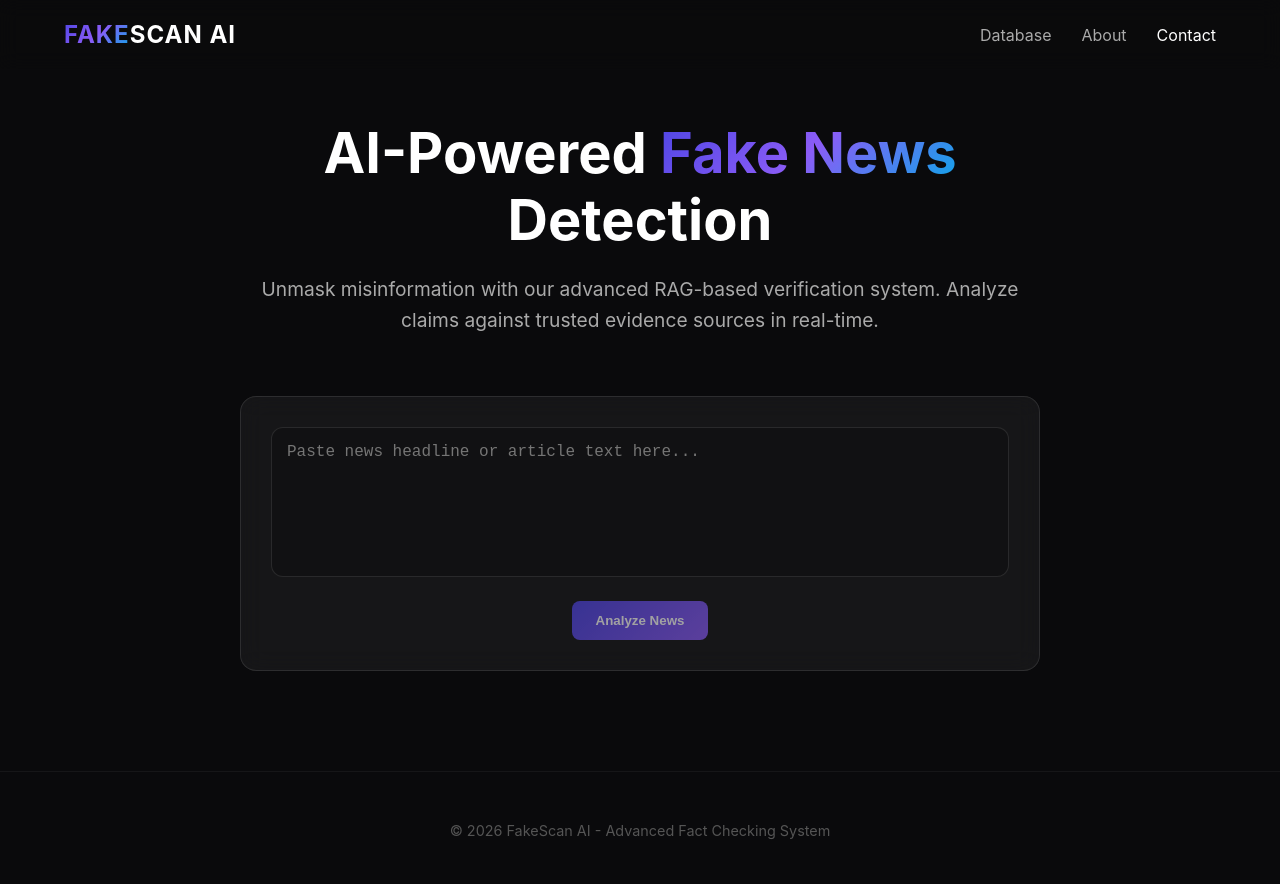
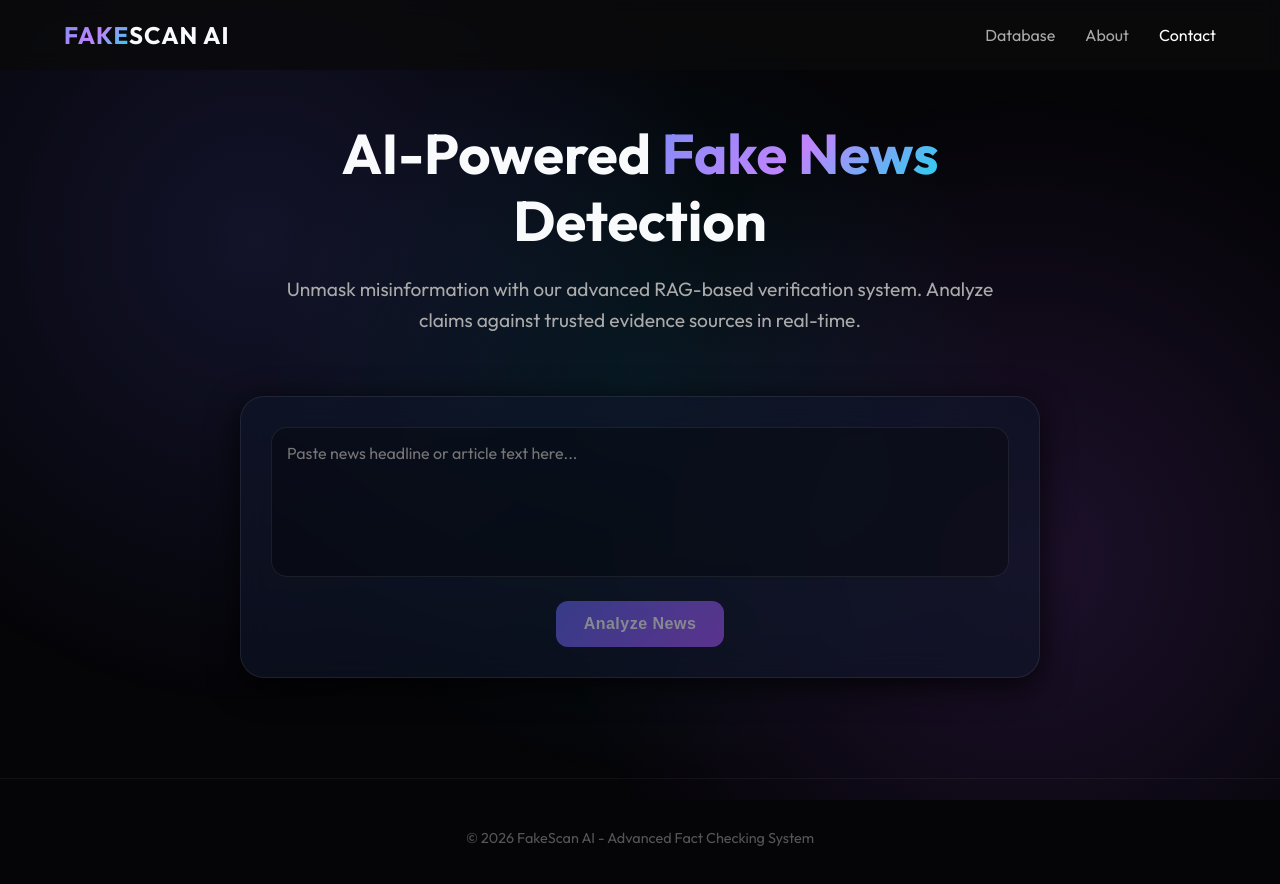
Before and after one commit to bhanu-3333/retrieval-augmented-fact-checker, a Next.js app in the folder fake-news-frontend/: page / in a window 1280 px wide. Shown: the top 884 px of the page. Built offline with nearby package versions, Linux system fonts and the light colour scheme.

Commit message:
feat: implement frontend components and global styles for the fake news analysis interface

```diff
--- a/fake-news-frontend/src/app/globals.css
+++ b/fake-news-frontend/src/app/globals.css
@@ -1,83 +1,179 @@
+@import url('https://fonts.googleapis.com/css2?family=Outfit:wght@300;400;600;700&family=JetBrains+Mono:wght@400;500&display=swap');
+
 :root {
-  --background: #0a0a0c;
-  --foreground: #ffffff;
-  --primary: #4f46e5;
-  --secondary: #0ea5e9;
-  --accent: #8b5cf6;
-  --glass: rgba(255, 255, 255, 0.05);
-  --glass-border: rgba(255, 255, 255, 0.1);
-  --real-color: #10b981;
-  --fake-color: #ef4444;
-  --misleading-color: #f59e0b;
+  --background: #050508;
+  --foreground: #f8fafc;
+  --primary: #6366f1;
+  --primary-glow: rgba(99, 102, 241, 0.5);
+  --secondary: #06b6d4;
+  --accent: #a855f7;
+  --real: #10b981;
+  --fake: #f43f5e;
+  --misleading: #f59e0b;
+  --glass: rgba(15, 23, 42, 0.6);
+  --glass-border: rgba(255, 255, 255, 0.08);
+  --card-shadow: 0 8px 32px 0 rgba(0, 0, 0, 0.8);
 }
 
 * {
   box-sizing: border-box;
   padding: 0;
   margin: 0;
+  selection-background: var(--primary);
+  selection-color: white;
 }
 
 body {
   background-color: var(--background);
   color: var(--foreground);
-  font-family: 'Inter', -apple-system, BlinkMacSystemFont, sans-serif;
+  font-family: 'Outfit', sans-serif;
   overflow-x: hidden;
   min-height: 100vh;
+  position: relative;
+}
+
+/* Premium Mesh Background */
+body::before {
+  content: "";
+  position: fixed;
+  top: 0;
+  left: 0;
+  width: 100%;
+  height: 100%;
+  background:
+    radial-gradient(circle at 20% 30%, rgba(99, 102, 241, 0.15) 0%, transparent 40%),
+    radial-gradient(circle at 80% 70%, rgba(168, 85, 247, 0.15) 0%, transparent 40%),
+    radial-gradient(circle at 50% 50%, rgba(6, 182, 212, 0.1) 0%, transparent 50%);
+  z-index: -1;
+  pointer-events: none;
 }
 
 .glass-card {
   background: var(--glass);
-  backdrop-filter: blur(12px);
-  -webkit-backdrop-filter: blur(12px);
+  backdrop-filter: blur(16px);
+  -webkit-backdrop-filter: blur(16px);
   border: 1px solid var(--glass-border);
-  border-radius: 16px;
+  border-radius: 24px;
+  box-shadow: var(--card-shadow);
+  transition: transform 0.3s ease, border-color 0.3s ease;
+}
+
+.glass-card:hover {
+  border-color: rgba(255, 255, 255, 0.15);
 }
 
 .gradient-text {
-  background: linear-gradient(135deg, #4f46e5, #8b5cf6, #0ea5e9);
+  background: linear-gradient(135deg, #818cf8, #c084fc, #22d3ee);
   -webkit-background-clip: text;
   -webkit-text-fill-color: transparent;
+  font-weight: 700;
 }
 
 .glow-btn {
   background: linear-gradient(135deg, var(--primary), var(--accent));
   border: none;
-  border-radius: 8px;
+  border-radius: 12px;
   color: white;
-  padding: 12px 24px;
+  padding: 14px 28px;
   font-weight: 600;
+  font-size: 1rem;
+  letter-spacing: 0.5px;
   cursor: pointer;
-  transition: all 0.3s ease;
-  box-shadow: 0 0 15px rgba(79, 70, 229, 0.4);
+  transition: all 0.4s cubic-bezier(0.175, 0.885, 0.32, 1.275);
+  box-shadow: 0 4px 20px var(--primary-glow);
+  display: flex;
+  align-items: center;
+  gap: 10px;
 }
 
 .glow-btn:hover {
-  transform: translateY(-2px);
-  box-shadow: 0 0 25px rgba(79, 70, 229, 0.6);
+  transform: translateY(-3px) scale(1.02);
+  box-shadow: 0 8px 30px var(--primary-glow);
+}
+
+.glow-btn:active {
+  transform: translateY(0) scale(0.98);
 }
 
 .glow-btn:disabled {
-  opacity: 0.6;
+  opacity: 0.5;
   cursor: not-allowed;
   transform: none;
+  box-shadow: none;
+}
+
+/* Modern Input */
+textarea {
+  background: rgba(0, 0, 0, 0.3) !important;
+  border: 1px solid var(--glass-border) !important;
+  border-radius: 16px !important;
+  color: white !important;
+  font-family: 'Outfit', sans-serif !important;
+  transition: all 0.3s ease !important;
+}
+
+textarea:focus {
+  border-color: var(--primary) !important;
+  box-shadow: 0 0 0 4px rgba(99, 102, 241, 0.1) !important;
+  outline: none !important;
+}
+
+/* Status Indicators */
+.status-real { color: var(--real); border-color: var(--real); }
+.status-fake { color: var(--fake); border-color: var(--fake); }
+.status-misleading { color: var(--misleading); border-color: var(--misleading); }
+
+/* Custom Scrollbar */
+::-webkit-scrollbar {
+  width: 8px;
+}
+::-webkit-scrollbar-track {
+  background: var(--background);
+}
+::-webkit-scrollbar-thumb {
+  background: rgba(255, 255, 255, 0.1);
+  border-radius: 10px;
+}
+::-webkit-scrollbar-thumb:hover {
+  background: rgba(255, 255, 255, 0.2);
 }
 
 /* Animations */
-@keyframes fadeIn {
-  from { opacity: 0; transform: translateY(20px); }
+@keyframes fadeInUp {
+  from { opacity: 0; transform: translateY(30px); }
   to { opacity: 1; transform: translateY(0); }
 }
 
 .animate-fade-in {
-  animation: fadeIn 0.6s ease forwards;
+  animation: fadeInUp 0.8s cubic-bezier(0.22, 1, 0.36, 1) forwards;
 }
 
-@keyframes pulse {
-  0% { box-shadow: 0 0 0 0 rgba(79, 70, 229, 0.4); }
-  70% { box-shadow: 0 0 0 10px rgba(79, 70, 229, 0); }
-  100% { box-shadow: 0 0 0 0 rgba(79, 70, 229, 0); }
+@keyframes scanLine {
+  0% { transform: translateY(-100%); }
+  100% { transform: translateY(100%); }
 }
 
-.pulse {
-  animation: pulse 2s infinite;
+.scanning-line {
+  position: absolute;
+  top: 0;
+  left: 0;
+  width: 100%;
+  height: 2px;
+  background: linear-gradient(to right, transparent, var(--primary), transparent);
+  animation: scanLine 2s linear infinite;
+  box-shadow: 0 0 15px var(--primary);
+  pointer-events: none;
 }
+
+@keyframes shimmer {
+  0% { background-position: -200% 0; }
+  100% { background-position: 200% 0; }
+}
+
+.shimmer-text {
+  background: linear-gradient(90deg, transparent, rgba(255,255,255,0.2), transparent);
+  background-size: 200% 100%;
+  animation: shimmer 2s infinite;
+  background-clip: text;
+  -webkit-background-clip: text;
+}
```
